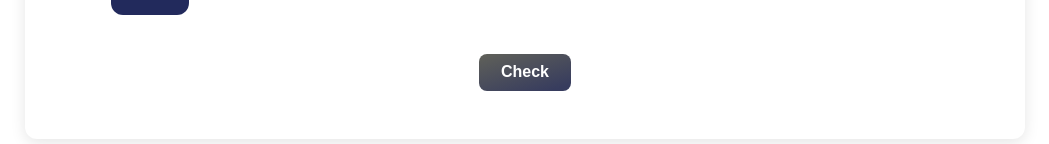
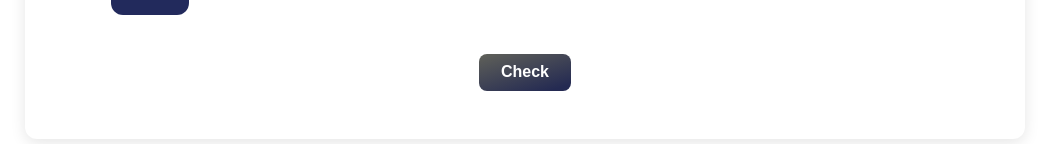
Before and after one commit to claretd23/SysEngLearn-vercel, a React (Vite) app: page /ejercicio/A1/1/1/1 in a window 1280 px wide. Shown: the part 572-716 px from the top of the page, without its empty margins (115-1164 px from the left). Built offline with nearby package versions, Linux system fonts and the light colour scheme.

Commit message:
cambio de colores

```diff
--- a/src/pages/ejercicios/A1/ejercicios.css
+++ b/src/pages/ejercicios/A1/ejercicios.css
@@ -327,7 +327,7 @@
   padding: 0.8rem 2rem;
   border-radius: 8px;
   border: none;
-  background-image: linear-gradient(163deg, #606159 0%, #373c5e 90%);
+  background-image: linear-gradient(163deg, #606159 0%, #242a52 90%);
   color: #ffffff;
   font-size: 1.1rem;
   font-weight: 600;
```
